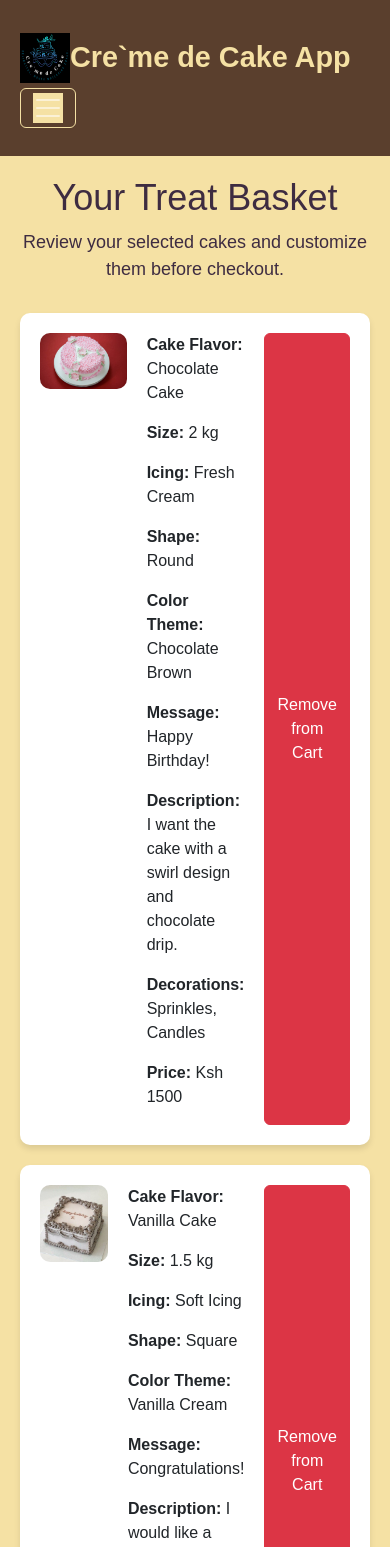
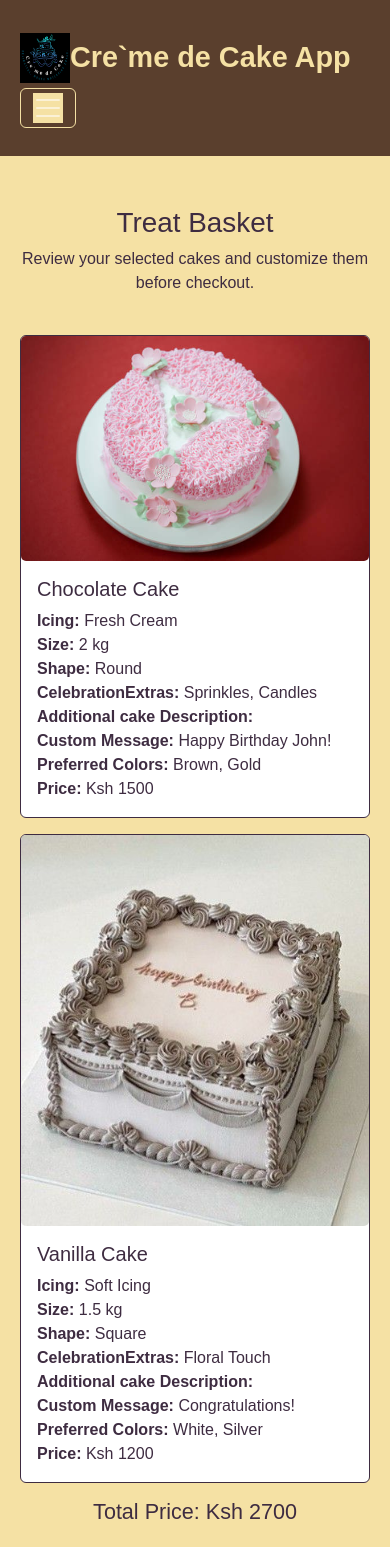
Before and after one commit to Cephas-Muhia/Webstack---Portfolio-Project, a React app in the folder creme-de-cake-app/creme-de-cake-frontend/: page /cart in a window 390 px wide. Shown: the top 1547 px of the page. Built offline with nearby package versions, Linux system fonts and the light colour scheme.

Commit message:
added more functionality to the Cart.js

```diff
--- a/creme-de-cake-app/creme-de-cake-frontend/src/pages/Cart.js
+++ b/creme-de-cake-app/creme-de-cake-frontend/src/pages/Cart.js
@@ -1,98 +1,95 @@
-import React, { useState } from 'react';
-import '../styles.css'; // Importing the CSS file for styling
+import React from 'react';
+import { Link } from 'react-router-dom'; // Import Link for navigation
+import '../styles.css'; // Assuming the same styles apply here
 
 function Cart() {
-  const [cartItems, setCartItems] = useState([
+  // Sample cart items, ideally, this would be passed in or fetched from state
+  const cartItems = [
     {
       id: 1,
-      flavor: 'Chocolate Cake',
+      name: 'Chocolate Cake',
       icing: 'Fresh Cream',
       size: 2,
-      decorations: ['Sprinkles', 'Candles'],
+      shape: 'Round',
+      CelebrationExtras: ['Sprinkles', 'Candles'],
+      AdditionalDescription: 'Rich chocolate with layers of fudge.',
+      image: '/images/freshcream.jpg',
+      customMessage: 'Happy Birthday John!',
+      preferredColors: ['Brown', 'Gold'],
       price: 1500,
-      message: 'Happy Birthday!',
-      description: 'I want the cake with a swirl design and chocolate drip.',
-      image: '/images/freshcream.jpg', // Path for the first image
-      shape: 'Round',
-      colorTheme: 'Chocolate Brown',
     },
     {
       id: 2,
-      flavor: 'Vanilla Cake',
+      name: 'Vanilla Cake',
       icing: 'Soft Icing',
       size: 1.5,
-      decorations: ['Flowers'],
+      shape: 'Square',
+      CelebrationExtras: ['Floral Touch'],
+      AdditionalDescription: 'Classic vanilla with a hint of buttercream.',
+      image: '/images/softicing.jpg',
+      customMessage: 'Congratulations!',
+      preferredColors: ['White', 'Silver'],
       price: 1200,
-      message: 'Congratulations!',
-      description: 'I would like a classic vanilla cake with floral decoration.',
-      image: '/images/softicing.jpg', // Path for the second image
-      shape: 'Square',
-      colorTheme: 'Vanilla Cream',
     },
-  ]);
+  ];
 
-  const removeItem = (id) => {
-    setCartItems(cartItems.filter(item => item.id !== id));
-  };
-
+  // Calculate total price for all items in the cart
   const calculateTotalPrice = () => {
     return cartItems.reduce((total, item) => total + item.price, 0);
   };
 
   return (
-    <div className="cart-container">
-      <h1 className="cart-header">Your Treat Basket</h1>
-      <p className="cart-subheader">Review your selected cakes and customize them before checkout.</p>
+    <div className="container" style={{ backgroundColor: '#f5e1a4', minHeight: '100vh' }}>
+      <h1 className="text-center" style={{ color: '#3e2c41', marginTop: '30px' }}>Treat Basket</h1>
+      <p className="text-center" style={{ color: '#3e2c41', marginBottom: '40px' }}>
+        Review your selected cakes and customize them before checkout.
+      </p>
 
-      {/* Cart Items List */}
-      <div className="cart-items">
-        {cartItems.length === 0 ? (
-          <p className="empty-cart">Your cart is empty.</p>
-        ) : (
-          cartItems.map((item) => (
-            <div key={item.id} className="cart-item">
-              <div className="cart-item-content">
-                <div className="cart-item-image">
-                  <img src={item.image} alt={`${item.flavor} Design`} />
+      {cartItems.length === 0 ? (
+        <div className="text-center" style={{ color: '#3e2c41' }}>
+          <h4>Your cart is empty. Start adding some delicious cakes!</h4>
+        </div>
+      ) : (
+        <>
+          {/* Cart items display */}
+          {cartItems.map((item) => (
+            <div key={item.id} className="card mb-3" style={{ backgroundColor: '#fff', border: '1px solid #3e2c41' }}>
+              <div className="row no-gutters">
+                <div className="col-md-4">
+                  <img src={item.image} className="card-img" alt={item.name} />
                 </div>
-                <div className="cart-item-details">
-                  <p><strong>Cake Flavor:</strong> {item.flavor}</p>
-                  <p><strong>Size:</strong> {item.size} kg</p>
-                  <p><strong>Icing:</strong> {item.icing}</p>
-                  <p><strong>Shape:</strong> {item.shape}</p>
-                  <p><strong>Color Theme:</strong> {item.colorTheme}</p>
-                  <p><strong>Message:</strong> {item.message}</p>
-                  <p><strong>Description:</strong> {item.description}</p>
-                  <p><strong>Decorations:</strong> {item.decorations.join(', ')}</p>
-                  <p><strong>Price:</strong> Ksh {item.price}</p>
+                <div className="col-md-8">
+                  <div className="card-body">
+                    <h5 className="card-title" style={{ color: '#3e2c41' }}>{item.name}</h5>
+                    <p className="card-text" style={{ color: '#3e2c41' }}>
+                      <strong>Icing:</strong> {item.icing}<br />
+                      <strong>Size:</strong> {item.size} kg<br />
+                      <strong>Shape:</strong> {item.shape}<br />
+                      <strong>CelebrationExtras:</strong> {item.CelebrationExtras.join(', ')}<br />
+                      <strong>Additional cake Description:</strong> {item.CakeDescription}<br />
+                      <strong>Custom Message:</strong> {item.customMessage}<br />
+                      <strong>Preferred Colors:</strong> {item.preferredColors.join(', ')}<br /> {/* New field */}
+                      <strong>Price:</strong> Ksh {item.price}
+                    </p>
+                  </div>
                 </div>
-                <button
-                  className="btn btn-danger"
-                  onClick={() => removeItem(item.id)}
-                >
-                  Remove from Cart
-                </button>
               </div>
             </div>
-          ))
-        )}
-      </div>
+          ))}
 
-      {/* Total Price */}
-      {cartItems.length > 0 && (
-        <div className="text-center">
-          <h4>Total Price: Ksh {calculateTotalPrice()}</h4>
-        </div>
+          {/* Total Price */}
+          <div className="text-center mb-4">
+            <h4 style={{ color: '#3e2c41' }}>Total Price: Ksh {calculateTotalPrice()}</h4>
+          </div>
+
+          {/* Checkout Button */}
+          <div className="text-center">
+            <Link to="/checkout" className="btn" style={{ backgroundColor: '#3e2c41', color: '#fff' }}>
+              Proceed to Checkout
+            </Link>
+          </div>
+        </>
       )}
-
-      {/* Checkout Button */}
-      <div className="text-center mt-4">
-        {cartItems.length > 0 && (
-          <button className="btn btn-dark" style={{ backgroundColor: '#5a3f2d' }}>
-            Proceed to Checkout
-          </button>
-        )}
-      </div>
     </div>
   );
 }
--- a/creme-de-cake-app/creme-de-cake-frontend/src/pages/Checkout.js
+++ b/creme-de-cake-app/creme-de-cake-frontend/src/pages/Checkout.js
@@ -1,6 +1,8 @@
 import React, { useState } from 'react';
+import '../styles.css'; // Assuming the same styles apply here
 
 function Checkout() {
+  // Cart items will be passed in from the Cart page or fetched from a global state
   const [cartItems, setCartItems] = useState([
     {
       id: 1,
@@ -28,6 +30,7 @@ function Checkout() {
     specialInstructions: '',
   });
 
+  const [paymentMethod, setPaymentMethod] = useState('');
   const [orderConfirmed, setOrderConfirmed] = useState(false);
 
   const handleChange = (e) => {
@@ -38,11 +41,19 @@ function Checkout() {
     });
   };
 
+  const handlePaymentMethodChange = (e) => {
+    setPaymentMethod(e.target.value);
+  };
+
   const calculateTotalPrice = () => {
     return cartItems.reduce((total, item) => total + item.price, 0);
   };
 
   const handleOrderConfirmation = () => {
+    if (!paymentMethod) {
+      alert('Please select a payment method.');
+      return;
+    }
     setOrderConfirmed(true);
   };
 
@@ -144,10 +155,22 @@ function Checkout() {
             <h3 style={{ color: '#3e2c41' }}>Payment Method</h3>
             <div>
               <label style={{ color: '#3e2c41' }}>
-                <input type="radio" name="payment" /> Mpesa
+                <input
+                  type="radio"
+                  name="payment"
+                  value="Mpesa"
+                  checked={paymentMethod === 'Mpesa'}
+                  onChange={handlePaymentMethodChange}
+                /> Mpesa
               </label><br />
               <label style={{ color: '#3e2c41' }}>
-                <input type="radio" name="payment" /> Cash on Delivery
+                <input
+                  type="radio"
+                  name="payment"
+                  value="Cash on Delivery"
+                  checked={paymentMethod === 'Cash on Delivery'}
+                  onChange={handlePaymentMethodChange}
+                /> Cash on Delivery
               </label><br />
             </div>
           </div>
@@ -181,7 +204,6 @@ function Checkout() {
                     <strong>Icing:</strong> {item.icing}<br />
                     <strong>Size:</strong> {item.size} kg<br />
                     <strong>Decorations:</strong> {item.decorations.join(', ')}<br />
-                    <strong>Quantity:</strong> {cartItems.length}<br />
                     <strong>Price Breakdown:</strong> Ksh {item.price}
                   </p>
                 </div>
--- a/creme-de-cake-app/creme-de-cake-frontend/src/pages/Customize.js
+++ b/creme-de-cake-app/creme-de-cake-frontend/src/pages/Customize.js
@@ -162,7 +162,7 @@ function Customize() {
 
       {/* Cake Color Selection */}
       <div className="mb-4">
-        <label className="form-label" style={{ color: '#3e2c41' }}>Select your preffered Cake Color/Colors</label>
+        <label className="form-label" style={{ color: '#3e2c41' }}>Select your preferred Cake Color/Colors</label>
         <select multiple className="form-select" value={colors} onChange={handleColorChange}>
           <option value="Red">Red</option>
           <option value="Blue">Blue</option>
```
